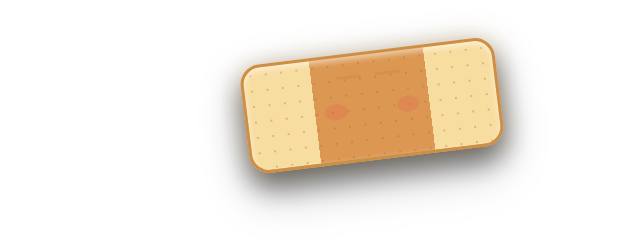
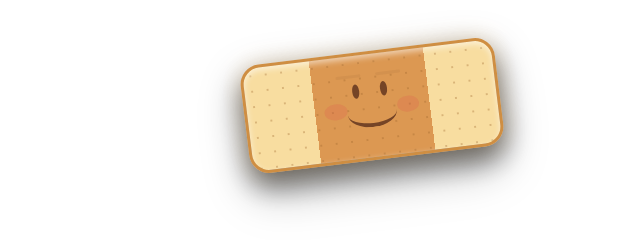
Before and after one commit to ldykxmm/repair-glue, a plain HTML site: page index.html in a window 1280 px wide. Shown: the part 290-530 px from the top of the page, 268-908 px from the left. Drawn offline with Linux system fonts and the light colour scheme.

Commit message:
fix: 添加表情基础样式

```diff
--- a/index.html
+++ b/index.html
@@ -56,6 +56,10 @@ body{font-size:2.4rem;padding:0;margin:0;width:100vw;height:100vh;font-family:Ru
 .repair-glue::before{content:'';display:block;width:82%;height:82%;top:9%;left:9%;z-index:2;border-radius:50%;opacity:1;background:radial-gradient(circle at 34% 25%,rgba(255,255,255,.92)0 3%,transparent 10%),radial-gradient(circle at 66% 70%,rgba(146,91,0,.26)0 5%,transparent 12%),radial-gradient(circle at 25% 70%,rgba(255,177,0,.38)0 7%,transparent 16%),radial-gradient(circle at 48% 45%,#ffe847 0 25%,#f6c51c 58%,#ba7600 100%);border:.35rem solid rgba(255,236,100,.9);box-shadow:inset -1.6rem -1.2rem 2.4rem rgba(107,63,0,.34),inset 1rem 1rem 1.8rem rgba(255,255,255,.34),0 0 2.8rem rgba(255,220,42,.62);transform:scale(calc(.96 + var(--happiness) * .04));transition:filter .25s ease}
 .repair-glue::after{content:'';display:block;width:112%;height:40%;left:-6%;top:30%;z-index:1;border:.7rem solid #27dcff;border-left-color:rgba(39,220,255,.12);border-radius:50%;box-shadow:0 0 1.2rem #1dc9ff,inset 0 0 1rem rgba(52,224,255,.55);transform:rotate(-12deg);animation:repairOrbit 7s linear infinite}
 .repair-bandage{width:94%;height:40%;left:3%;top:30%;border:.32rem solid #cf8e42;border-radius:2rem;background:radial-gradient(circle,rgba(157,101,43,.34)0 9%,transparent 11%)0 0/1.55rem 1.55rem,linear-gradient(90deg,#f8dda0 0 27%,#dc9852 27% 73%,#f8dda0 73% 100%);box-shadow:0 1.4rem 2.6rem rgba(0,0,0,.42),0 0 2.2rem rgba(255,190,91,.22),inset 0 .28rem .6rem rgba(255,255,255,.58);transform:rotate(-7deg)translate(calc((var(--px) - .5) * 1.2rem),calc((var(--py) - .5) * 1.2rem));animation:repairBandageFloat 2.8s ease-in-out infinite alternate}
+.repair-bandage-eye{width:.55rem;height:1.15rem;top:27%;z-index:3;border-radius:50%;background:#754426}
+.repair-bandage-eye-left{left:43%}
+.repair-bandage-eye-right{right:43%}
+.repair-bandage-smile{width:18%;height:25%;left:41%;top:43%;z-index:3;border-bottom:.38rem solid #754426;border-radius:0 0 50% 50%;transform:scaleX(calc(.65 + var(--happiness) * .5))}
 .repair-bandage-eye{width:.7rem;height:1.45rem;top:27%;transform:translate(var(--look-x,0),var(--look-y,0))scaleY(var(--eye-open,1));transform-origin:center bottom}
 .repair-bandage-smile{height:28%;border-bottom:.48rem solid #754426;opacity:var(--smile-opacity,1);transform:translate(var(--mouth-x,0),var(--mouth-y,0))scaleX(var(--smile-width,1));transition:opacity .08s linear}
 .repair-bandage-frown{width:18%;height:25%;left:41%;top:57%;z-index:3;opacity:var(--sad-opacity,0);border-top:.48rem solid #754426;border-radius:50% 50% 0 0;transform:translate(var(--mouth-x,0),var(--mouth-y,0))scaleX(var(--frown-width,1));transition:opacity .08s linear}
```
